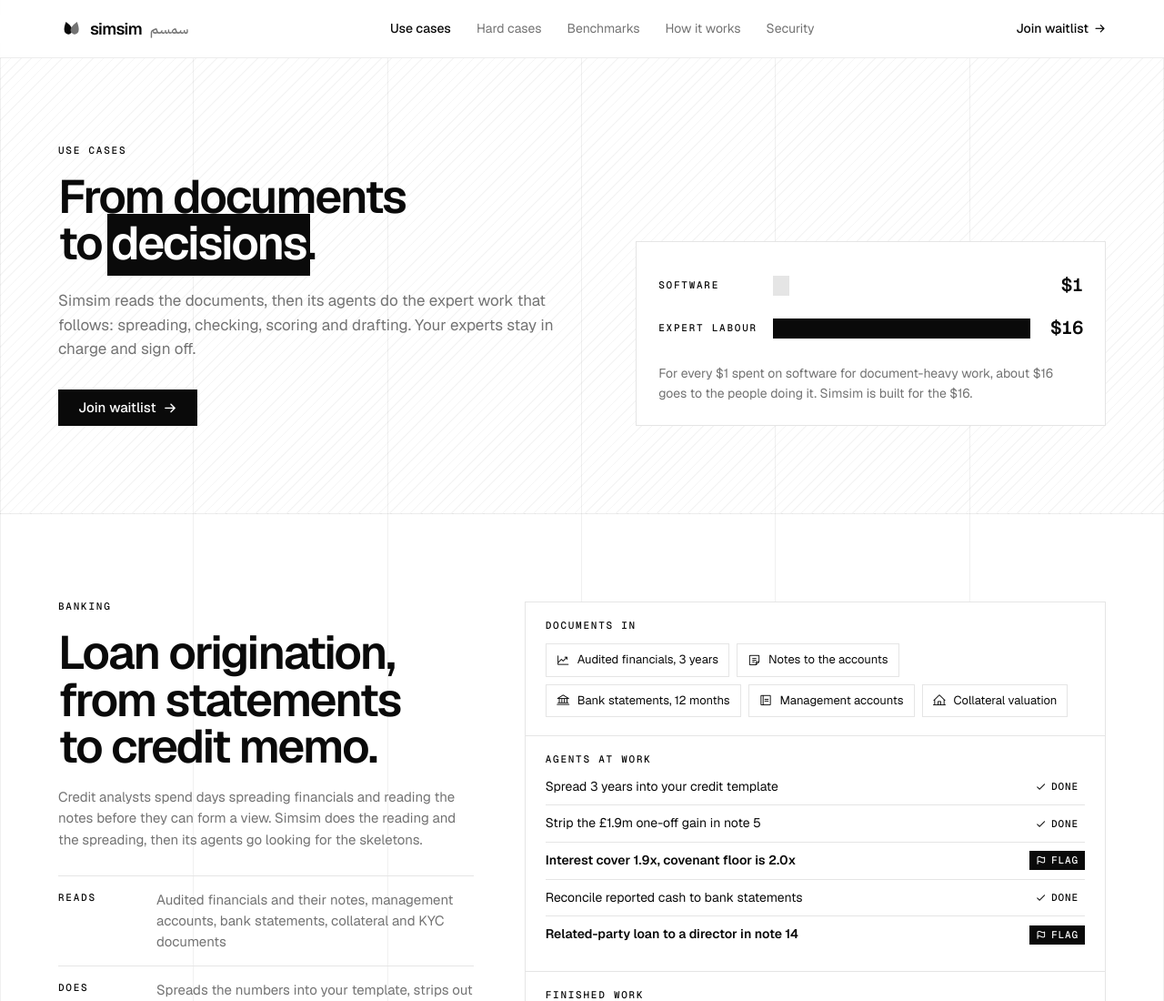
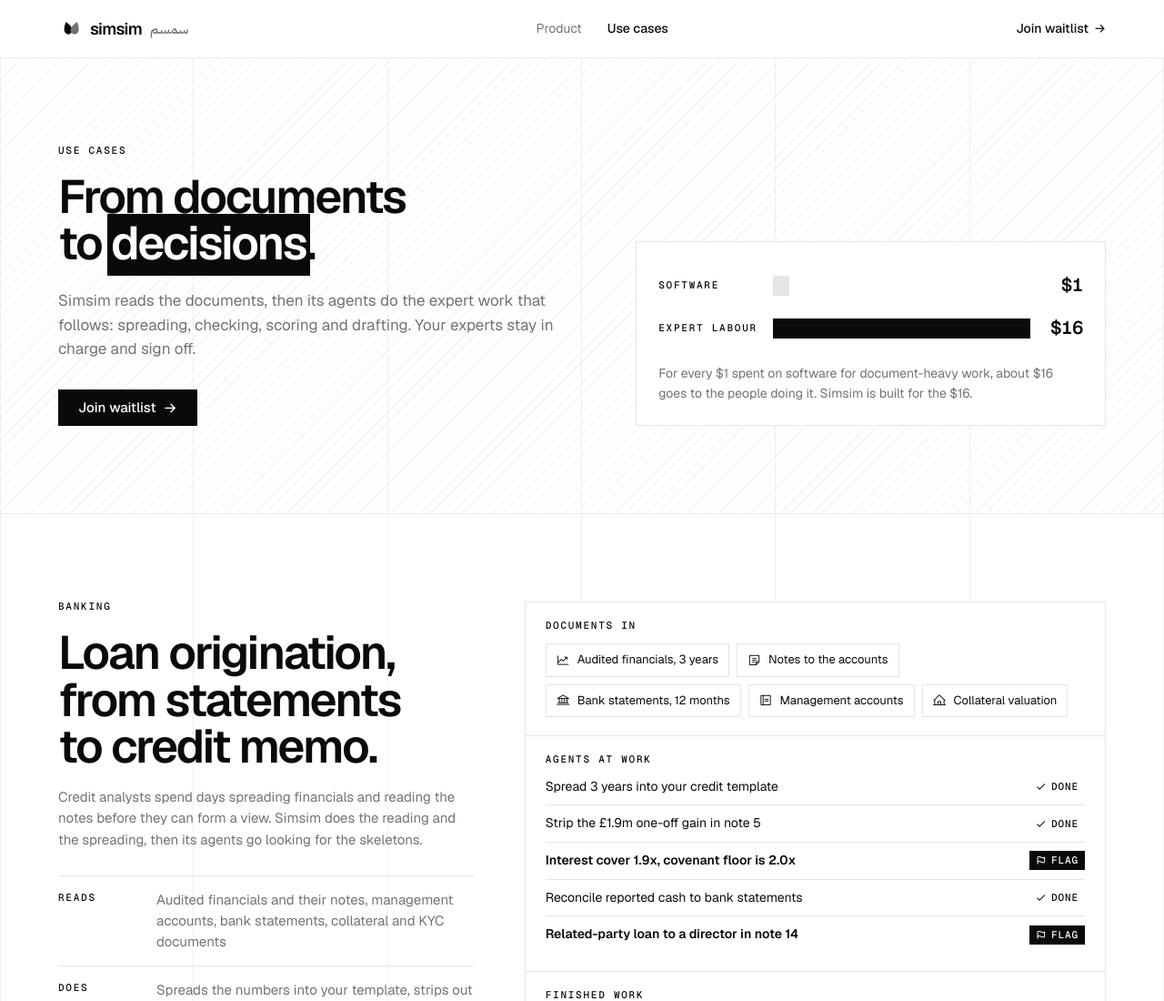
Before and after one commit to TreeBee21/simsim, a plain HTML site: page use-cases.html in a window 1280 px wide. Shown: the top 1100 px of the page at 91% size. Drawn offline with nearby package versions, Linux system fonts and the light colour scheme.

Commit message:
Top bar links to pages only: Product and Use cases
Co-Authored-By: Claude Opus 5.5 <noreply@anthropic.com>

```diff
--- a/use-cases.html
+++ b/use-cases.html
@@ -42,12 +42,9 @@
       <svg aria-hidden="true"><use href="#mark"/></svg>
       <span>simsim</span><span class="ar" lang="ar">سمسم</span>
     </a>
-    <nav class="nav-links" aria-label="Site">
+    <nav class="nav-links" aria-label="Pages">
+      <a href="index.html">Product</a>
       <a class="keep" href="use-cases.html" aria-current="page">Use cases</a>
-      <a href="index.html#why">Hard cases</a>
-      <a href="index.html#benchmarks">Benchmarks</a>
-      <a href="index.html#how">How it works</a>
-      <a href="index.html#security">Security</a>
     </nav>
     <a class="nav-cta" href="#waitlist">Join waitlist<i class="ph-bold ph-arrow-right" aria-hidden="true"></i></a>
   </div>
```
Also changed, not shown: index.html (+2 -5 lines).
